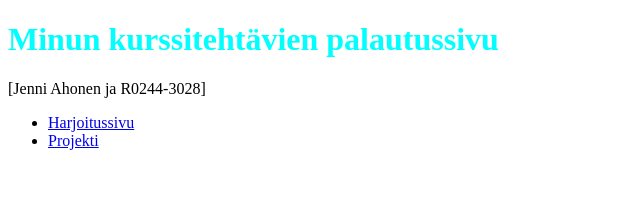
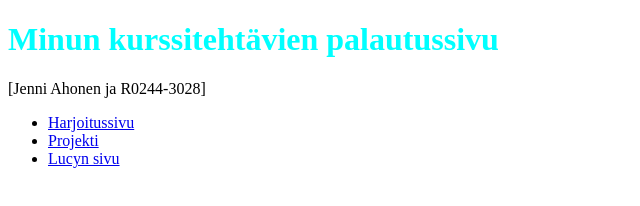
Before and after one commit to jennikaro/jennikaro.github.io, a plain HTML site: page index.html in a window 1280 px wide. Shown: the full height of the page, 0-640 px from the left. Drawn offline with Linux system fonts and the light colour scheme.

Commit message:
Update index.html

```diff
--- a/index.html
+++ b/index.html
@@ -14,6 +14,7 @@
         Kun luot tyhjän tiedoston, linkkiä klikkaamalla päädyt vain tyhjälle valkoiselle sivulle (=oikein).-->
         <li><a href="harjoitus.html">Harjoitussivu</a></li>
         <li><a href="(Lisää tänne linkki myöhemmin)">Projekti</a></li>
+        <li><a href="index.html">Lucyn sivu</a></li>
     </ul>
 </body>
 </html>
```
